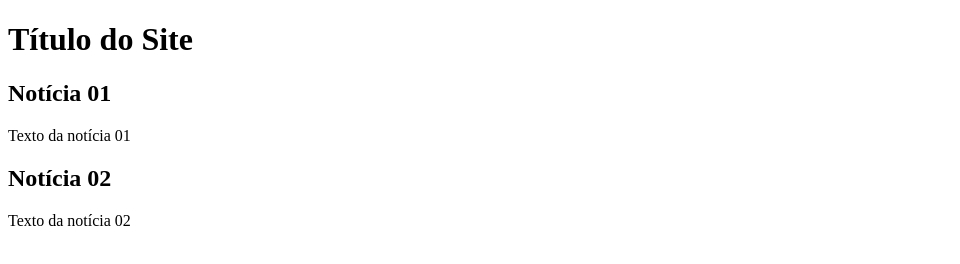
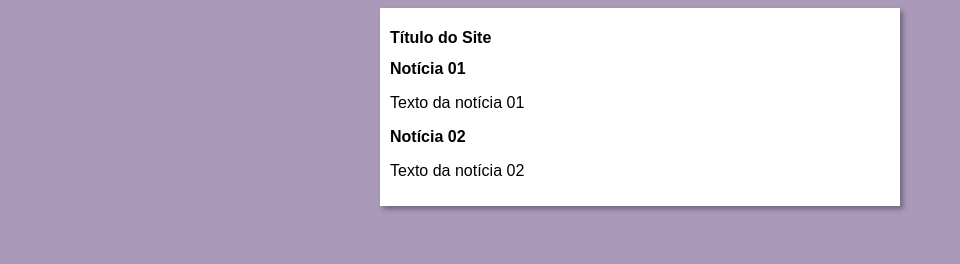
Before and after one commit to Henrique-Peixoto/projeto-site, a plain HTML site: page index.html in a window 1280 px wide. Shown: the whole page, without its empty margins (0-960 px from the left). Drawn offline with Linux system fonts and the light colour scheme.

Commit message:
Iniciei o design da página

```diff
--- /dev/null
+++ b/estilo/style.css
@@ -0,0 +1,16 @@
+* {
+    font-family: Arial, Helvetica, sans-serif;
+    font-size: 16px;
+}
+
+body {
+    background-color: rgb(170, 153, 185);
+}
+
+main {
+    background-color: white;
+    width: 500px;
+    margin: auto;
+    box-shadow: 3px 3px 5px rgba(0, 0, 0, 0.342);
+    padding: 10px
+}
--- a/index.html
+++ b/index.html
@@ -3,6 +3,7 @@
 <head>
     <meta charset="UTF-8">
     <meta name="viewport" content="width=device-width, initial-scale=1.0">
+    <link rel="stylesheet" href="estilo/style.css">
     <title>Título do site</title>
 </head>
 <body>
```
